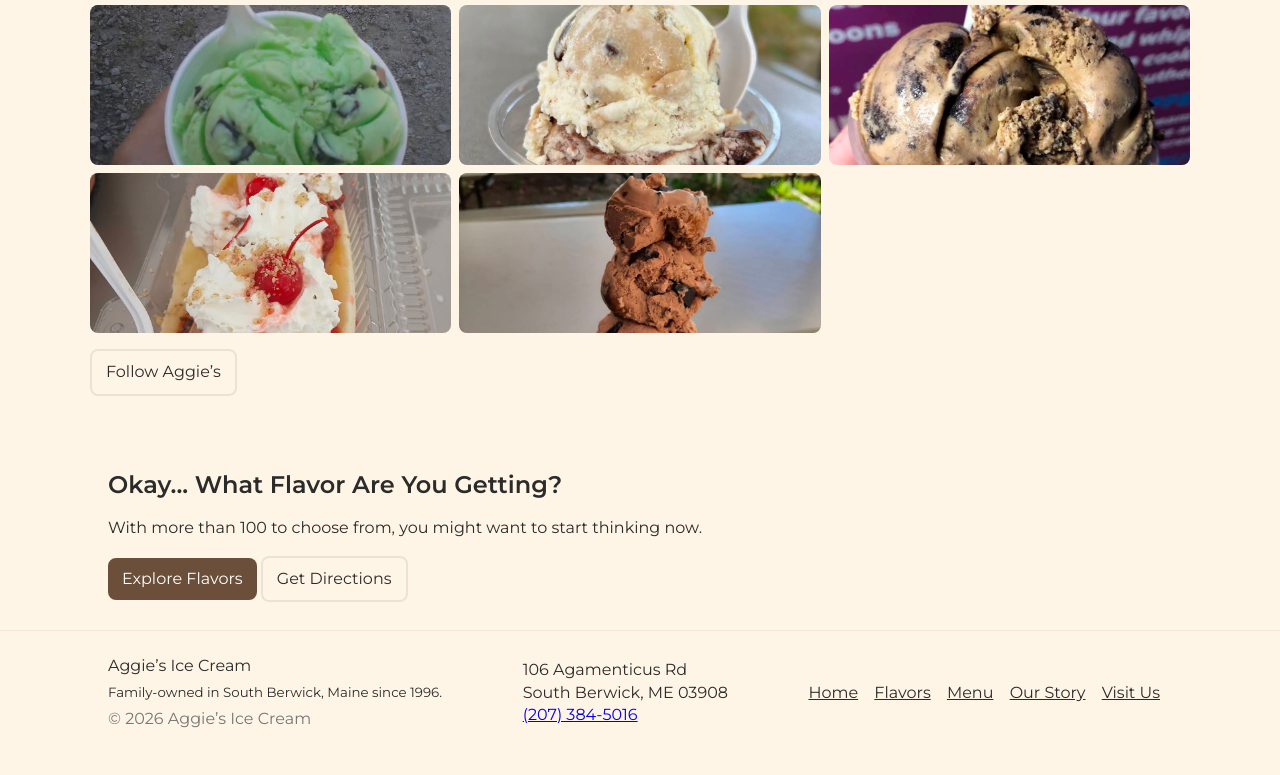
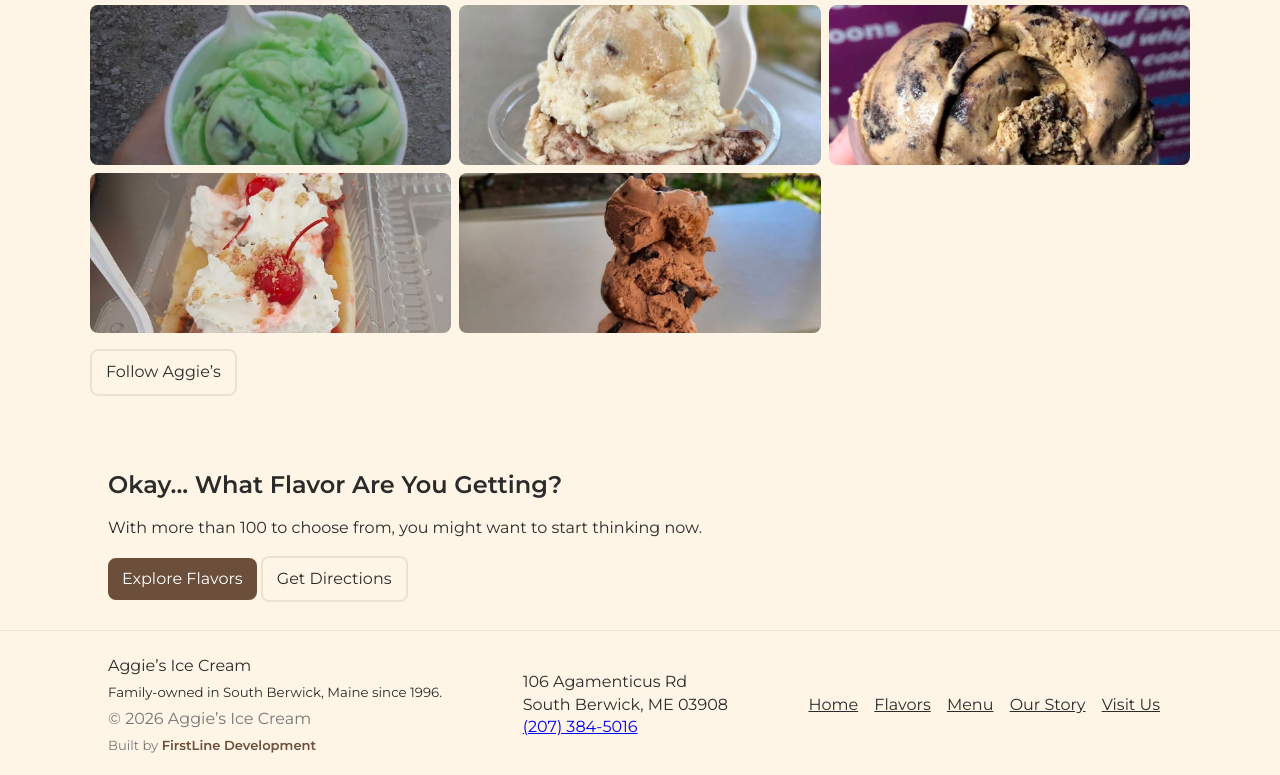
Before and after one commit to burgosaxel/Aggies, a website: page index.html in a window 1280 px wide. Shown: the part 2944-3719 px from the top of the page. Before the commit the page ends 3694 px from the top, so only its background shows below. Drawn offline with Linux system fonts and the light colour scheme.

Commit message:
Add FirstLine footer credit

```diff
--- a/assets/css/styles.css
+++ b/assets/css/styles.css
@@ -80,6 +80,9 @@
 .footer-brand,.footer-contact,.footer-nav{text-align:left}
 .footer-nav a{display:inline-block;margin-right:12px;color:var(--text)}
 .copyright{text-align:left;padding:0;color:#777}
+.site-credit{font-size:0.82rem;color:#777}
+.site-credit a{color:var(--chocolate);font-weight:600;text-decoration:none}
+.site-credit a:hover{text-decoration:underline}
 .mobile-bottom-bar{display:none;position:fixed;left:0;right:0;bottom:0;background:#fff;border-top:1px solid rgba(0,0,0,0.06);padding:8px 12px;justify-content:space-around;z-index:90}
 
 @media(max-width:900px){
--- a/index.html
+++ b/index.html
@@ -187,6 +187,7 @@
         <div class="logo">Aggie’s Ice Cream</div>
         <small>Family-owned in South Berwick, Maine since 1996.</small>
         <div class="copyright">© <span id="year"></span> Aggie’s Ice Cream</div>
+        <div class="site-credit">Built by <a href="https://firstlinedev.com/" target="_blank" rel="noopener">FirstLine Development</a></div>
       </div>
       <div class="footer-contact">
         <div>106 Agamenticus Rd<br>South Berwick, ME 03908</div>
```
